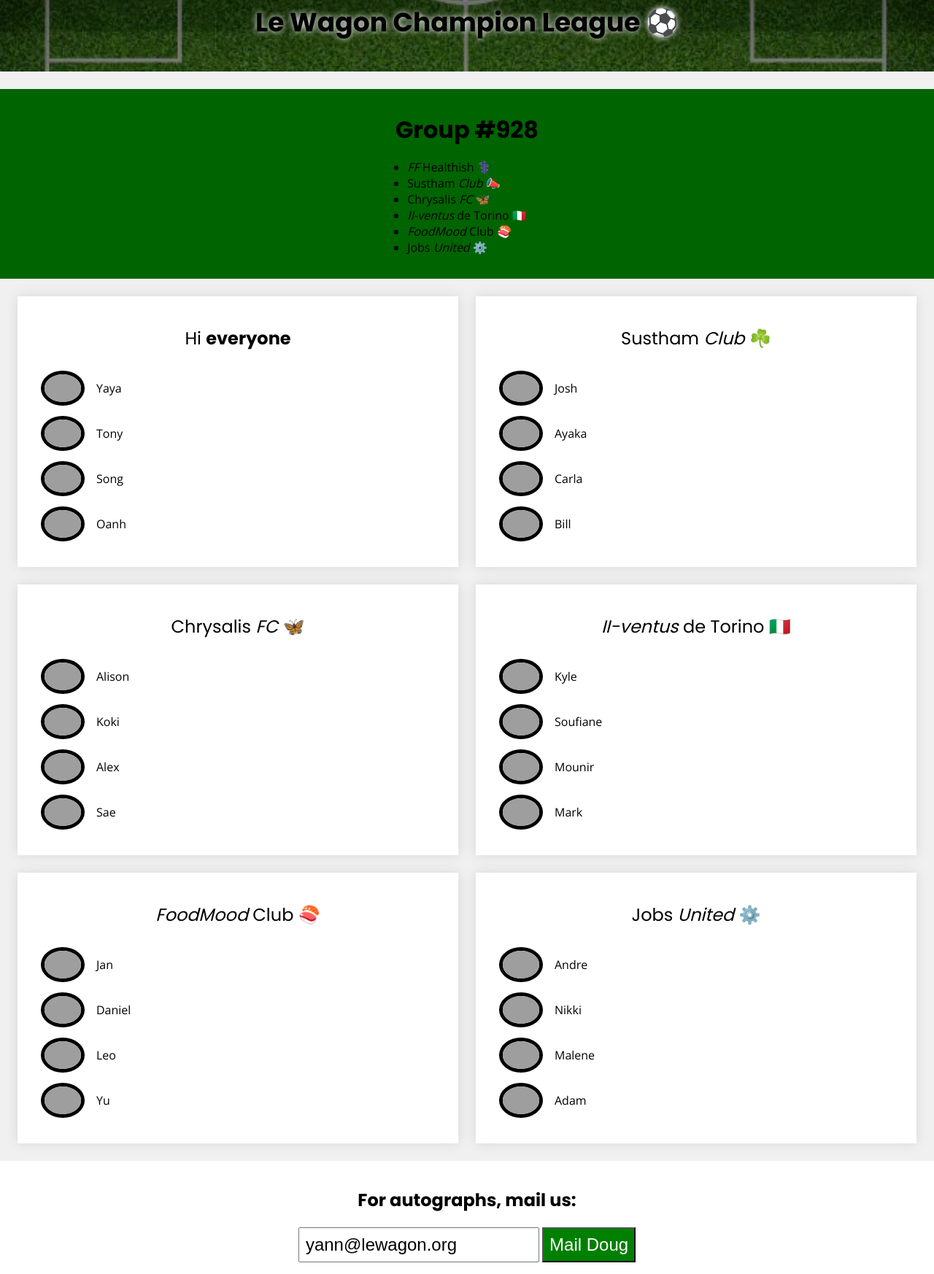
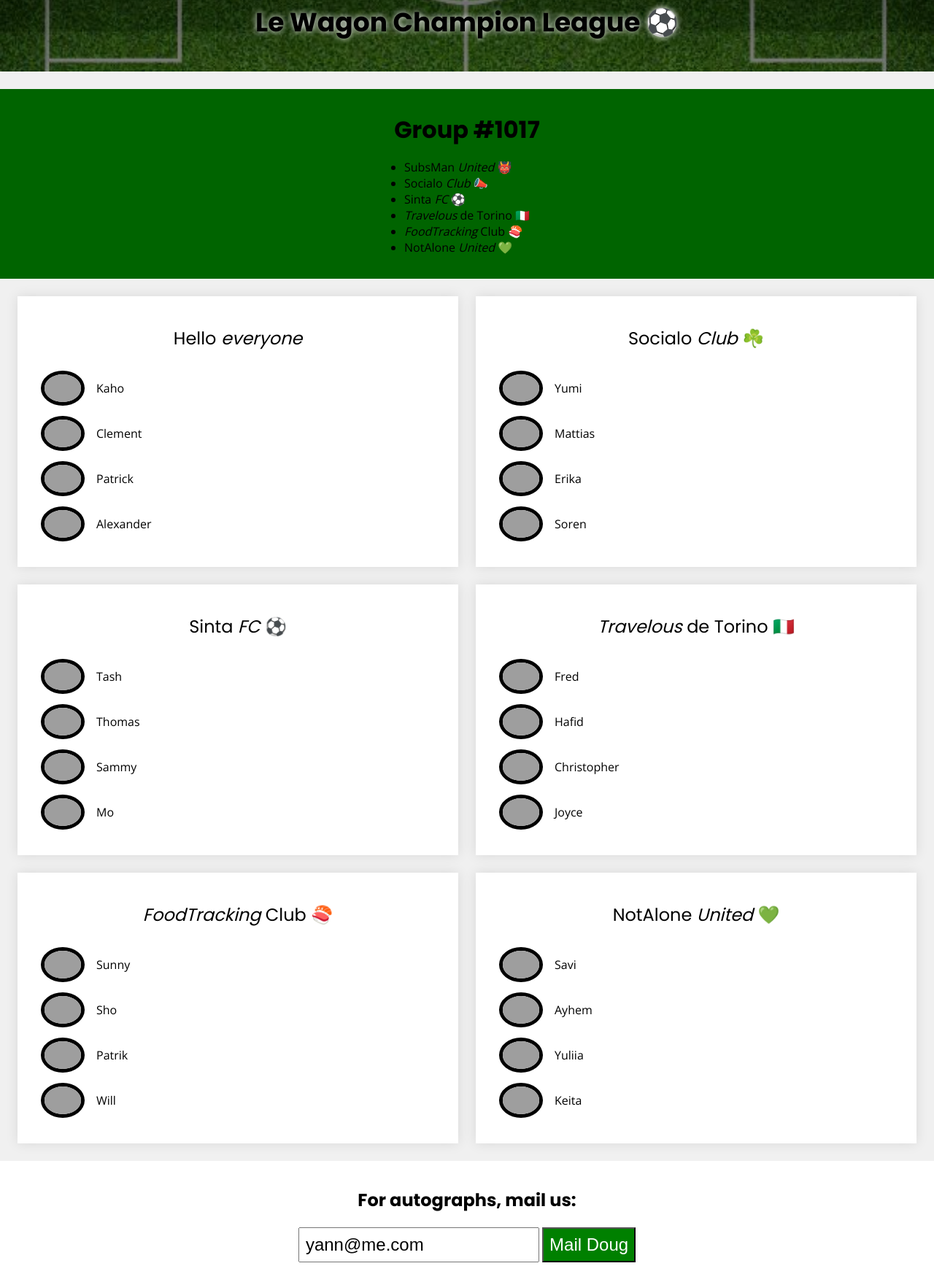
Before and after one commit to yannklein/dom-event-1017, a website built with webpack: page team-page.html in a window 1280 px wide. Shown: the part 363-2109 px from the top of the page at 73% size. Built offline with nearby package versions, Linux system fonts and the light colour scheme; grey boxes are pictures that could not be loaded.

Commit message:
lecture done

```diff
--- a/cheatsheet.txt
+++ b/cheatsheet.txt
@@ -1,6 +1,6 @@
-<li>Jobs <em>United</em> ⚙️</li>
+<li>NotAlone <em>United</em> 💚</li>
 
 <li>
-  <img src="https://avatars.githubusercontent.com/u/104883545?v=4" alt="">
-  <p>Josh</p>
+  <img src="https://avatars.githubusercontent.com/u/88379080?v=4" alt="">
+  <p>Yumi</p>
 </li>
--- a/src/index.js
+++ b/src/index.js
@@ -1,12 +1,12 @@
-// console.log("Hi Batch #928!!!!");
+// console.log("Hi Batch #1017!!!!");
 
 // ////////
 // Select DOM elements
 // ////////
 
-// with its ID (Yaya)
-// const yaya = document.querySelector("#yaya");
-// console.log(yaya);
+// with its ID (Kaho)
+// const kaho = document.querySelector("#kaho");
+// console.log(kaho);
 
 // // with its tag type (h2)
 // const h2 = document.querySelector("h2");
@@ -15,31 +15,28 @@
 // // with its class (group)
 // const group = document.querySelector(".group");
 // console.log(group);
-
 // // by nest selection (ul of the group)
 // const ul = group.querySelector("ul");
 // console.log(ul);
-
 // // select multiple elements (all the card)
 // const cards = document.querySelectorAll(".card");
-// console.log(cards);
-
+// console.log(cards); // it's a nodelist, a kind of array
 
 // ////////
 // Modify the DOM
 // ////////
 
-// add an HTML element (Jobs United ⚙️)
-const teamListUl = document.querySelector(".group ul");
-teamListUl.insertAdjacentHTML("beforeend", "<li>Jobs <em>United</em> ⚙️</li>");
+// add an HTML element (NotAlone United 💚)
+const ul = document.querySelector(".group ul");
+ul.insertAdjacentHTML("beforeend", "<li>NotAlone <em>United</em> 💚</li>");
 
-// same but more complex (add Josh!!!)
-const susthamUl = document.querySelector("#sustham ul");
-susthamUl.insertAdjacentHTML(
+// same but more complex (add Yumi!!!)
+const socialoList = document.querySelector("#socialo ul");
+socialoList.insertAdjacentHTML(
   "afterbegin",
   `<li>
-    <img src="https://avatars.githubusercontent.com/u/104883545?v=4" alt="">
-    <p>Josh</p>
+    <img src="https://avatars.githubusercontent.com/u/88379080?v=4" alt="">
+    <p>Yumi</p>
   </li>`
 );
 
@@ -58,48 +55,45 @@ group.classList.remove("text-white");
 // add/remove every 1sec
 // setInterval(() => {
 //   group.classList.toggle("text-white");
-// }, 3000);
+// }, 1000);
 
 // Read/Write for inputs (change the value in the email input)
-const mail = document.querySelector("#email");
-console.log(mail.value);
+const email = document.querySelector("#email");
+console.log(email.value);
+email.value = "yann@me.com";
 
-mail.value = "yann@lewagon.org";
+// Read/Write the (inner) text and HTML content (SubsMan United 👹 title)
+const title = document.querySelector("#subsman-united h3");
+console.log(title);
+console.log(title.innerText);
+console.log(title.innerHTML);
 
-// Read/Write the (inner) text and HTML content (FF Healthish title)
-const healthish = document.querySelector("#ff-healthish h3");
-console.log(healthish.value); // NOT WORKING except for inputs!
-console.log(healthish.innerHTML);
-console.log(healthish.innerText);
-
-// healthish.innerText = "Hi <strong>everyone</strong>"; // SHOWS HTML CODE AS A TEXT
-healthish.innerHTML = "Hi <strong>everyone</strong>";
+title.innerText = "Hello <em>everyone</em>";
+title.innerHTML = "Hello <em>everyone</em>";
 
 // ////////
 // Add event listeners
 // ////////
 
-// 1. Select an element (yaya picture)
-// const yaya = document.querySelector("#yaya");
+// // 1. Select kaho img
+// const kaho = document.querySelector("#kaho");
 
-// // 2. Listen to an event (click on yaya picture)
-// yaya.addEventListener("click", (event) => {
-//   console.log(event);
-//   // 3. Change the DOM (add a .selected class to yaya pic)
-//   // event.currentTarget represents the clicked element, in our case yaya's picture
-//   const clickedElement = event.currentTarget;
-//   clickedElement.classList.toggle("selected");
+// // 2. Listen to an event (click) on kaho's img
+// kaho.addEventListener("click", () => {
+//   // 3. Change the DOM (add a "selected" class to kaho's img tag)
+//   kaho.classList.toggle("selected");
 // });
 
-// 1. Select elements (all the pictures)
+// // 1. Select card's img
+const images = document.querySelectorAll(".card img");
+console.log(images);
 
-const pictures = document.querySelectorAll(".card img");
-pictures.forEach((picture) => {
-  picture.addEventListener("click", (event) => {
+images.forEach((image) => {
+  // 2. Listen to an event (click) on kaho's img
+  image.addEventListener("click", (event) => {
+    // 3. Change the DOM (add a "selected" class to kaho's img tag)
     console.log(event);
-    // 3. Change the DOM (add a .selected class to yaya pic)
-    // event.currentTarget represents the clicked element, in our case yaya's picture
-    const clickedElement = event.currentTarget;
-    clickedElement.classList.toggle("selected");
+    event.currentTarget.classList.toggle("selected");
+    // image.classList.toggle("selected");
   });
 });
--- a/team-page.html
+++ b/team-page.html
@@ -15,145 +15,145 @@
     </div>
 
     <div class="group">
-      <h2 id="group-name">Group #928</h2>
+      <h2 id="group-name">Group #1017</h2>
       <!-- beforbegin -->
-      <ul> <!-- this is the 'begin' -->
+      <ul> <!-- this is the 'begin' tag -->
         <!-- afterbegin -->
-        <li><em>FF</em> Healthish ⚕️</li>
-        <li>Sustham <em>Club</em> 📣</li>
-        <li>Chrysalis <em>FC</em> 🦋</li>
-        <li><em>II-ventus</em> de Torino 🇮🇹</li>
-        <li><em>FoodMood</em> Club 🍣</li>
+        <li>SubsMan <em>United</em> 👹</li>
+        <li>Socialo <em>Club</em> 📣</li>
+        <li>Sinta <em>FC</em> ⚽️</li>
+        <li><em>Travelous</em> de Torino 🇮🇹</li>
+        <li><em>FoodTracking</em> Club 🍣</li>
         <!-- beforeend -->
-      </ul>
+      </ul> <!-- this is the 'end' tag -->
       <!-- afterend -->
     </div>
 
     <div class="cards">
-      <div id="ff-healthish" class="card">
-        <h3><em>FF</em> Healthish ⚕️</h3>
+      <div id="subsman-united" class="card">
+        <h3>SubsMan <em>United</em> 👹</h3>
         <ul>
           <li>
-            <img id="yaya" src="https://avatars.githubusercontent.com/u/107241465?v=4" alt="">
-            <p>Yaya</p>
+            <img id="kaho" src="https://avatars.githubusercontent.com/u/59798103?v=4" alt="">
+            <p>Kaho</p>
           </li>
           <li>
-            <img src="https://avatars.githubusercontent.com/u/78001110?v=4" alt="">
-            <p>Tony</p>
+            <img src="https://res.cloudinary.com/wagon/image/upload/c_fill,g_face,h_200,w_200/v1664808689/oiwkwdtavfgvgwuczsgn.jpg" alt="">
+            <p>Clement</p>
           </li>
           <li>
-            <img src="https://res.cloudinary.com/wagon/image/upload/c_fill,g_face,h_200,w_200/v1656752270/xxzf2smlhfjzl2iekzvu.jpg" alt="">
-            <p>Song</p>
+            <img src="https://avatars.githubusercontent.com/u/94529648?v=4" alt="">
+            <p>Patrick</p>
           </li>
           <li>
-            <img src="https://avatars.githubusercontent.com/u/102507273?v=4" alt="">
-            <p>Oanh</p>
+            <img src="https://avatars.githubusercontent.com/u/114860707?v=4" alt="">
+            <p>Alexander</p>
           </li>
         </ul>
       </div>
 
-      <div class="card" id="sustham">
-        <h3>Sustham <em>Club</em> ☘️</h3>
+      <div class="card" id="socialo">
+        <h3>Socialo <em>Club</em> ☘️</h3>
         <ul>
           <li>
-            <img src="https://avatars.githubusercontent.com/u/93707013?v=4" alt="">
-            <p>Ayaka</p>
+            <img src="https://avatars.githubusercontent.com/u/66011769?v=4" alt="">
+            <p>Mattias</p>
           </li>
           <li>
-            <img src="https://avatars.githubusercontent.com/u/108127886?v=4" alt="">
-            <p>Carla</p>
+            <img src="https://avatars.githubusercontent.com/u/104239957?v=4" alt="">
+            <p>Erika</p>
           </li>
           <li>
-            <img src="https://avatars.githubusercontent.com/u/102199454?v=4" alt="">
-            <p>Bill</p>
+            <img src="https://avatars.githubusercontent.com/u/108733009?v=4" alt="">
+            <p>Soren</p>
           </li>
         </ul>
       </div>
 
       <div class="card">
-        <h3>Chrysalis <em>FC</em> 🦋</h3>
+        <h3>Sinta <em>FC</em> ⚽️</h3>
         <ul>
           <li>
-            <img src="https://avatars.githubusercontent.com/u/108048809?v=4" alt="">
-            <p>Alison</p>
+            <img src="https://res.cloudinary.com/wagon/image/upload/c_fill,g_face,h_200,w_200/v1664802291/etmamyn3hjuz1pqq1gik.jpg" alt="">
+            <p>Tash</p>
           </li>
           <li>
-            <img src="https://avatars.githubusercontent.com/u/80045896?v=4" alt="">
-            <p>Koki</p>
+            <img src="https://res.cloudinary.com/wagon/image/upload/c_fill,g_face,h_200,w_200/v1666749630/eest1b3axeabmyxbrbhj.jpg" alt="">
+            <p>Thomas</p>
           </li>
           <li>
-            <img src="https://res.cloudinary.com/wagon/image/upload/c_fill,g_face,h_200,w_200/v1656941267/jcb9yjbna3h9zoy20fvm.jpg" alt="">
-            <p>Alex</p>
+            <img src="https://avatars.githubusercontent.com/u/113871255?v=4" alt="">
+            <p>Sammy</p>
           </li>
           <li>
-            <img src="https://avatars.githubusercontent.com/u/106645901?v=4" alt="">
-            <p>Sae</p>
+            <img src="https://res.cloudinary.com/wagon/image/upload/c_fill,g_face,h_200,w_200/v1664760791/juaab3x4dpcoqyd7tte9.jpg" alt="">
+            <p>Mo</p>
           </li>
         </ul>
       </div>
 
       <div class="card">
-        <h3><em>II-ventus</em> de Torino 🇮🇹</h3>
+        <h3><em>Travelous</em> de Torino 🇮🇹</h3>
         <ul>
           <li>
-            <img src="https://avatars.githubusercontent.com/u/76161172?v=4" alt="">
-            <p>Kyle</p>
+            <img src="https://res.cloudinary.com/wagon/image/upload/c_fill,g_face,h_200,w_200/v1664745102/jdcxntptl5cqvp63kvmi.jpg" alt="">
+            <p>Fred</p>
           </li>
           <li>
-            <img src="https://avatars.githubusercontent.com/u/59670612?v=4" alt="">
-            <p>Soufiane</p>
+            <img src="https://avatars.githubusercontent.com/u/113567278?v=4" alt="">
+            <p>Hafid</p>
           </li>
           <li>
-            <img src="https://avatars.githubusercontent.com/u/107523103?v=4" alt="">
-            <p>Mounir</p>
+            <img src="https://avatars.githubusercontent.com/u/22954474?v=4" alt="">
+            <p>Christopher</p>
           </li>
           <li>
-            <img src="https://avatars.githubusercontent.com/u/96557207?v=4" alt="">
-            <p>Mark</p>
+            <img src="https://avatars.githubusercontent.com/u/109743083?v=4" alt="">
+            <p>Joyce</p>
           </li>
         </ul>
       </div>
 
       <div class="card">
-        <h3><em>FoodMood</em> Club 🍣</h3>
+        <h3><em>FoodTracking</em> Club 🍣</h3>
         <ul>
           <li>
-            <img src="https://avatars.githubusercontent.com/u/108604775?v=4" alt="">
-            <p>Jan</p>
+            <img src="https://avatars.githubusercontent.com/u/99332370?v=4" alt="">
+            <p>Sunny</p>
           </li>
           <li>
-            <img src="https://avatars.githubusercontent.com/u/98329959?v=4" alt="">
-            <p>Daniel</p>
+            <img src="https://res.cloudinary.com/wagon/image/upload/c_fill,g_face,h_200,w_200/v1667118622/ugrodt2vwtbrbx2ldlnf.jpg" alt="">
+            <p>Sho</p>
           </li>
           <li>
-            <img src="https://avatars.githubusercontent.com/u/65514388?v=4" alt="">
-            <p>Leo</p>
+            <img src="https://avatars.githubusercontent.com/u/60290942?v=4" alt="">
+            <p>Patrik</p>
           </li>
           <li>
-            <img src="https://avatars.githubusercontent.com/u/108127601?v=4" alt="">
-            <p>Yu</p>
+            <img src="https://avatars.githubusercontent.com/u/77623750?v=4" alt="">
+            <p>Will</p>
           </li>
         </ul>
       </div>
 
       <div class="card">
-        <h3>Jobs <em>United</em> ⚙️</h3>
+        <h3>NotAlone <em>United</em> 💚</h3>
         <ul>
           <li>
-            <img src="https://avatars.githubusercontent.com/u/102734981?v=4" alt="">
-            <p>Andre</p>
+            <img src="https://res.cloudinary.com/wagon/image/upload/c_fill,g_face,h_200,w_200/v1664769848/vdngpd4bmtp7oioig3bo.jpg" alt="">
+            <p>Savi</p>
           </li>
           <li>
-            <img src="https://avatars.githubusercontent.com/u/94282878?v=4" alt="">
-            <p>Nikki</p>
+            <img src="https://res.cloudinary.com/wagon/image/upload/c_fill,g_face,h_200,w_200/v1665642871/veg3hw9ui8hlcsjkn9kt.jpg" alt="">
+            <p>Ayhem</p>
           </li>
           <li>
-            <img src="https://avatars.githubusercontent.com/u/107089457?v=4" alt="">
-            <p>Malene</p>
+            <img src="https://avatars.githubusercontent.com/u/114731843?v=4" alt="">
+            <p>Yuliia</p>
           </li>
           <li>
-            <img src="https://avatars.githubusercontent.com/u/103736492?v=4" alt="">
-            <p>Adam</p>
+            <img src="https://res.cloudinary.com/wagon/image/upload/c_fill,g_face,h_200,w_200/v1664721811/macovccaszdtnctrjxbt.jpg" alt="">
+            <p>Keita</p>
           </li>
         </ul>
       </div>
```
Also changed, not shown: dist/main.js, 1 other file.
